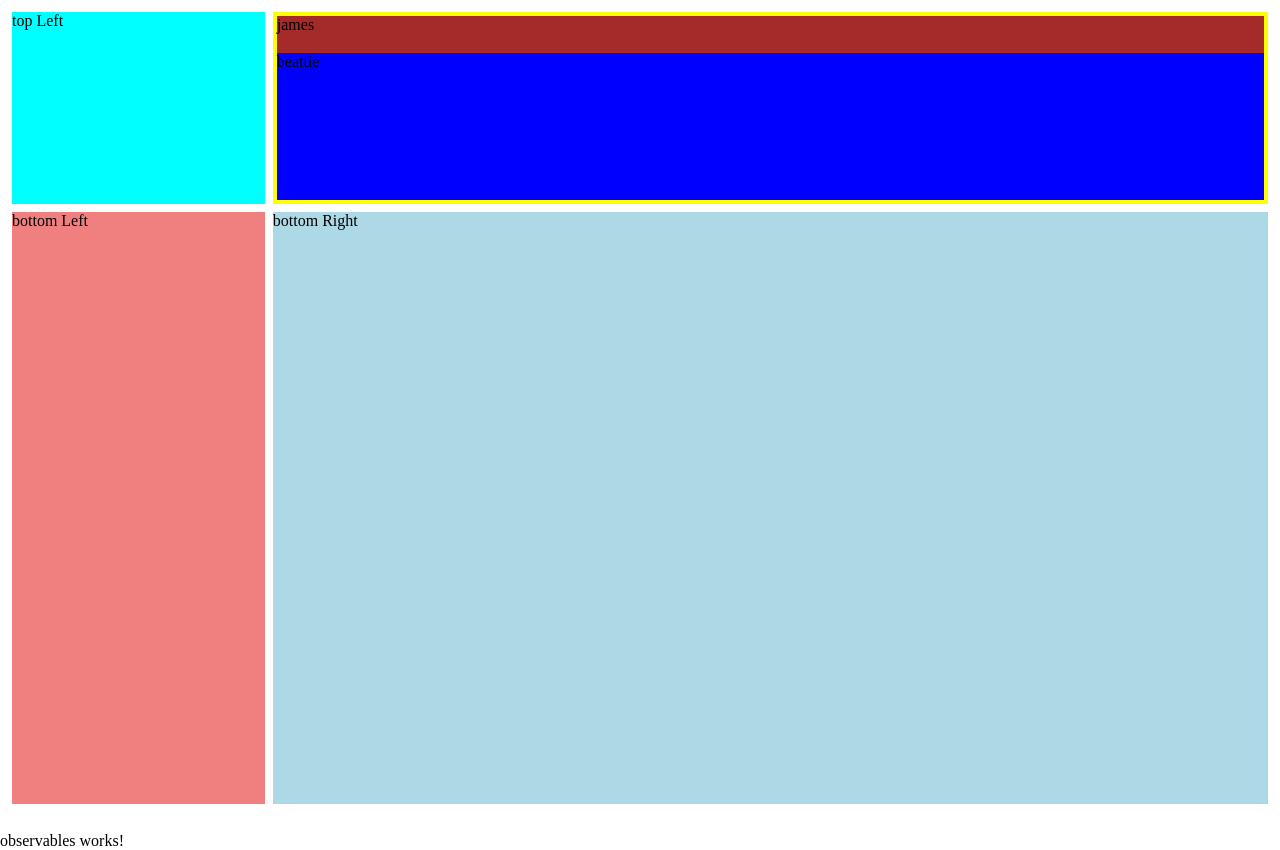
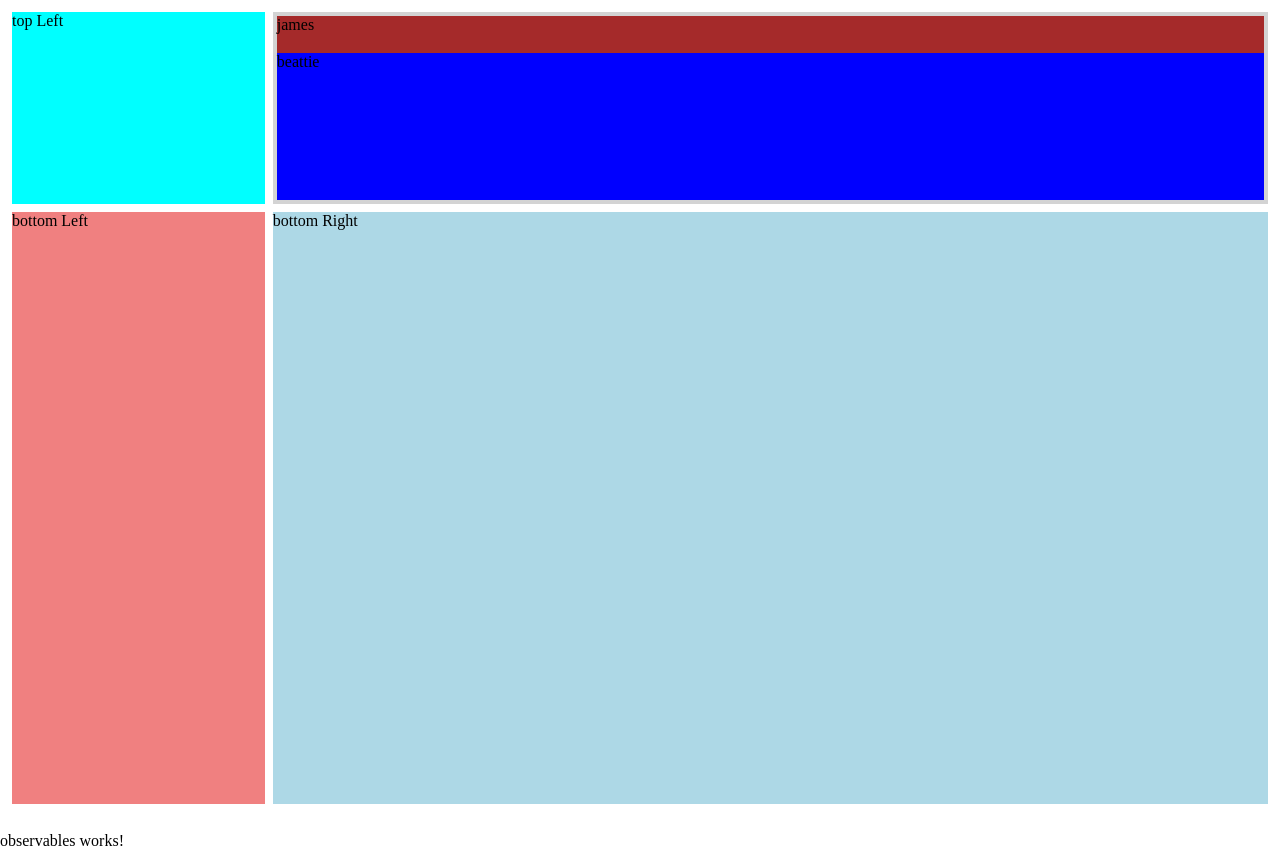
Before and after one commit to panamajb/angular-research-code, an Angular app: page / in a window 1280 px wide. Built offline with nearby package versions, Linux system fonts and the light colour scheme.

Commit message:
moved files

```diff
--- a/src/app/arc-components/flex-layout/flex-layout.component.scss
+++ b/src/app/arc-components/flex-layout/flex-layout.component.scss
@@ -22,7 +22,7 @@
   margin:.25rem;
 }
 .arc-top-right-div  {
-  background-color: yellow;
+  background-color: lightgrey;
   margin:.25rem;
   padding: .25rem;
 }
```
